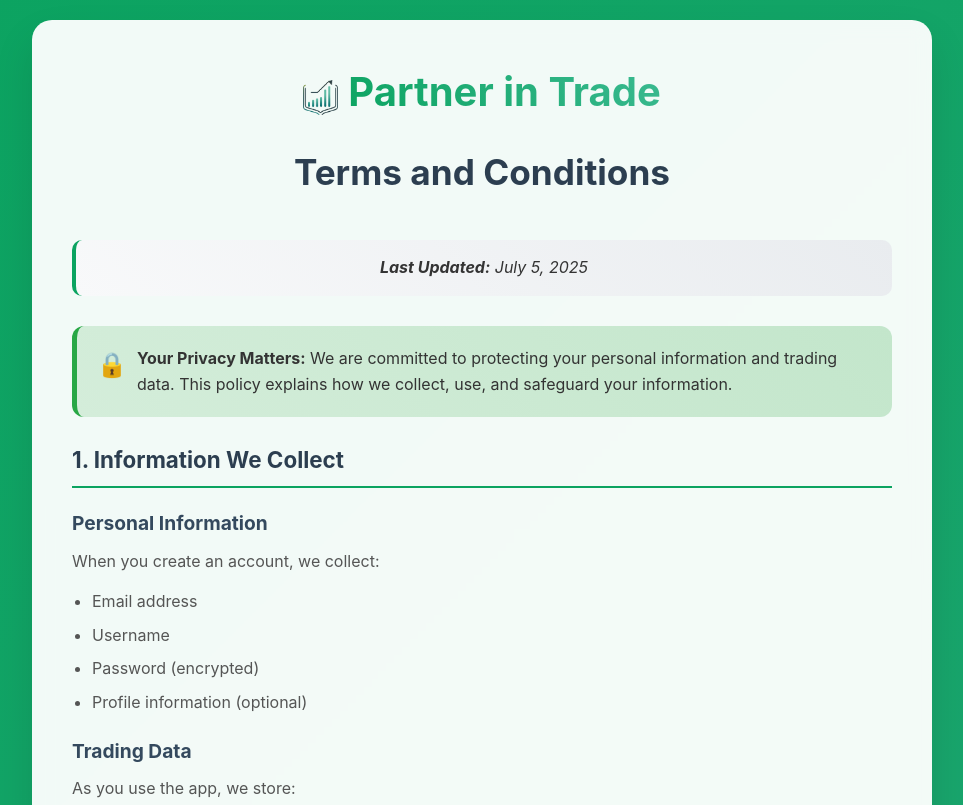
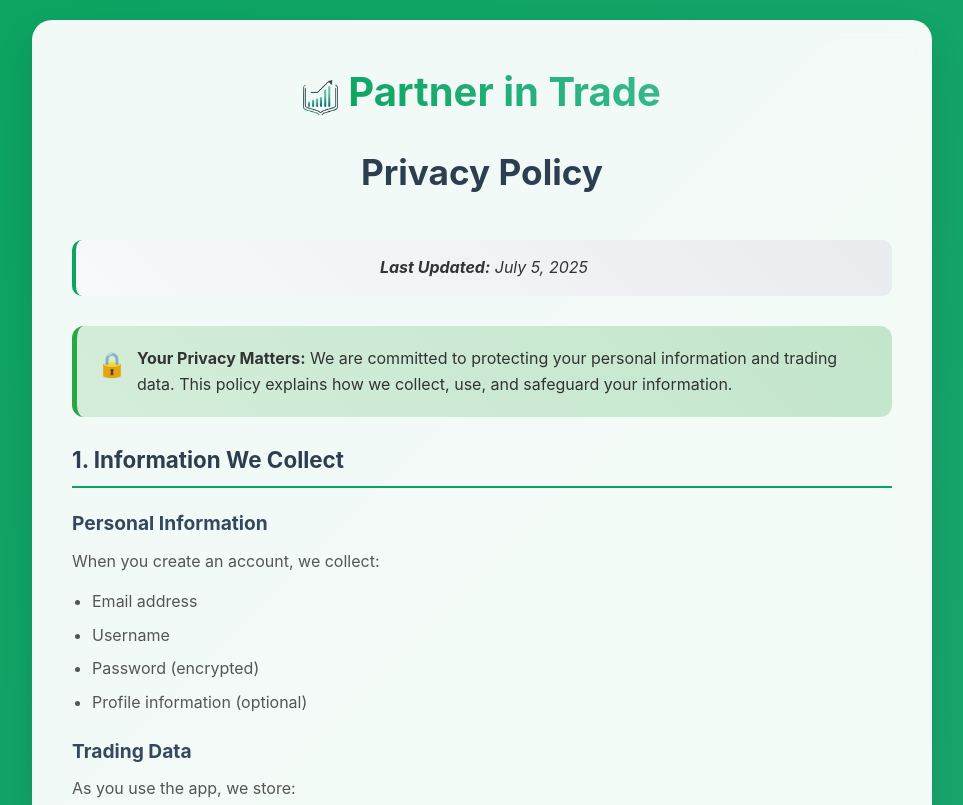
Before and after one commit to Partner-in-Trade/terms_and_conditions, a plain HTML site: page Privacy_policy.html in a window 1280 px wide. Shown: the top 805 px of the page, without its empty margins (158-1121 px from the left). Drawn offline with Linux system fonts and the light colour scheme.

Commit message:
Fixed : File name correction

```diff
--- a/Privacy_policy.html
+++ b/Privacy_policy.html
@@ -225,7 +225,7 @@
             <img src="logo.png" alt="App Logo" style="height: 35px; width: auto;">
             <div class="app-logo">Partner in Trade</div>
             </div>
-            <h1>Terms and Conditions</h1>
+            <h1>Privacy Policy</h1>
     </div>
 
         <div class="last-updated">
```
